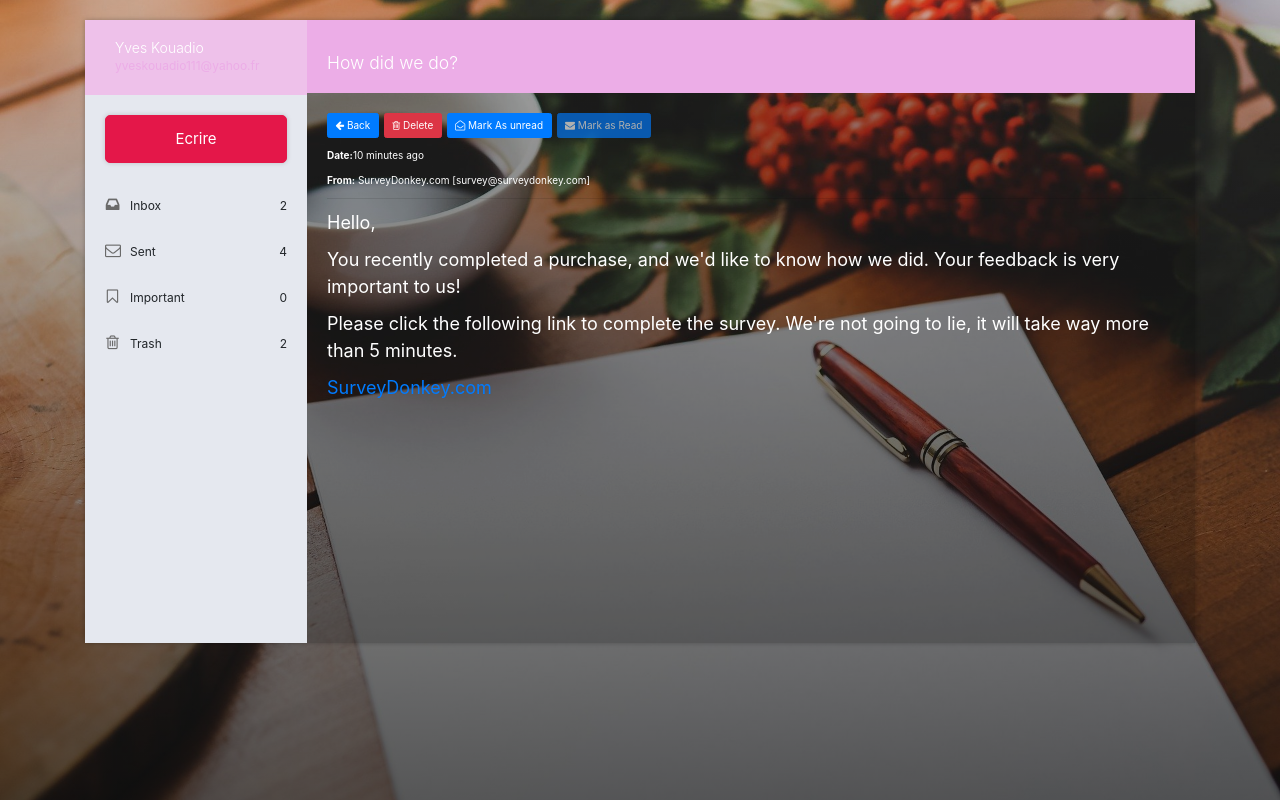
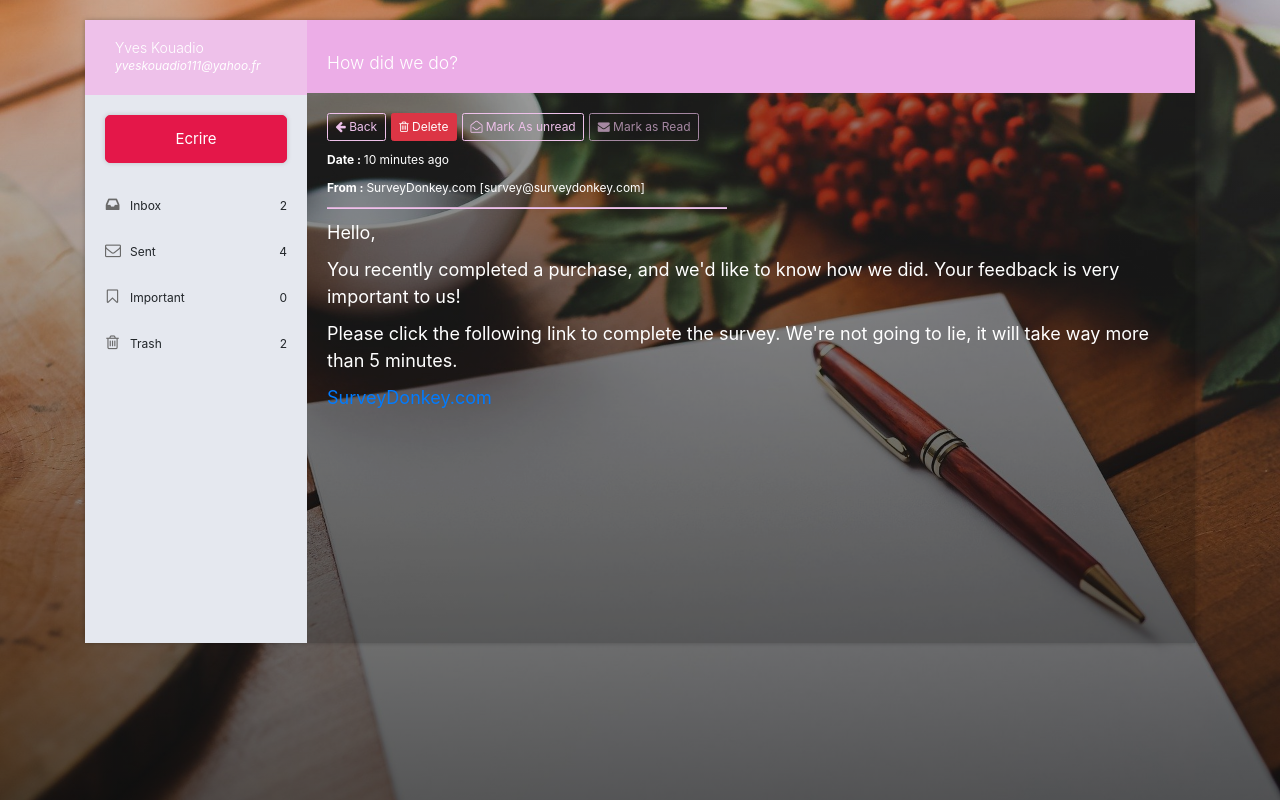
Before and after one commit to Yves97/mail-app, a Vue app: page / in a window 1280 px wide. Both pictures are taken after a click on the checkbox 346 px from the left and 169 px from the top of the page. Built offline with nearby package versions, Linux system fonts and the light colour scheme.

Commit message:
making styles

```diff
--- a/public/css/style.css
+++ b/public/css/style.css
@@ -99,8 +99,9 @@ a,a:hover{
 }
 
 .user-head .user-name .email-address {
-    color: var(--primary-color_lighten);
+    /* color: var(--primary-color_lighten); */
     font-size: 1.2rem;
+    font-style: italic;
     cursor: default;
 }
 
@@ -303,6 +304,16 @@ ul.inbox-pagination li {
     background-color: #e7e7e7;
 }
 
+.mail-info p{
+    font-size: 1.2rem;
+}
+
+.mail-info + hr{
+    background: var(--primary-color_light);
+    height: .1rem;
+    width: 40rem;
+}
+
 .fileinput-button {
     background: none repeat scroll 0 0 #eeeeee;
     border: 1px solid var(--color-white__dark);
@@ -435,6 +446,22 @@ ul.inbox-pagination li {
     padding: .2rem 1.5rem;
 }
 
+.btn-action{
+    border: 1px solid var(--primary-color_dark) !important;
+    color: var(--primary-color_dark) !important;
+    transition: all .2s;
+    font-size: 1.2rem !important;
+}
+
+.btn-action:hover{
+    background: var(--primary-color_dark);
+    color: var(--color-white) !important;
+}
+
+.btn{
+    font-size: 1.2rem !important;
+}
+
 @media (max-width: 767px) {
     .files .btn span {
         display: none;
--- a/src/components/ViewMessage.vue
+++ b/src/components/ViewMessage.vue
@@ -1,7 +1,7 @@
 <template>
     <div class="inbox-body">
         <div class="mail-option">
-            <button class="btn btn-primary" @click="navigateBack">
+            <button class="btn btn-action" @click="navigateBack">
                 <i class="fa fa-arrow-left" aria-hidden="true"></i> Back
             </button>
             <button class="btn btn-danger ml-2" @click="data.message.isDeleted = true" :disabled="data.message.isDeleted">
@@ -9,17 +9,19 @@
             </button>
 
             <template v-if="typeof data.message.isRead !== 'undefined'">
-                <button class="btn btn-primary mr-2 ml-2" @click="data.message.isRead = false" :disabled="!data.message.isRead">
+                <button class="btn btn-action mr-2 ml-2" @click="data.message.isRead = false" :disabled="!data.message.isRead">
                 <i class="fa fa-envelope-open-o" aria-hidden="true"></i> Mark As unread
                 </button>
 
-                <button class="btn btn-primary" @click="data.message.isRead = true" :disabled="data.message.isRead">
+                <button class="btn btn-action" @click="data.message.isRead = true" :disabled="data.message.isRead">
                     <i class="fa fa-envelope" aria-hidden="true"></i> Mark as Read
                 </button>
             </template>
         </div>
-        <p><strong>Date:</strong>{{ data.message.date.fromNow() }}</p>
-        <p><strong>From:</strong> {{data.message.from.name}}  [{{ data.message.from.email }}]</p>
+        <div class="mail-info">
+            <p><strong>Date : </strong>{{ data.message.date.fromNow() }}</p>
+            <p><strong>From : </strong> {{data.message.from.name}}  [{{ data.message.from.email }}]</p>
+        </div>
         <hr>
         <div v-html="data.message.content" class="message"></div>
         <div v-if="data.message.attachments.length > 0" class="attachments">
@@ -74,3 +76,7 @@
         }
     }
 </script>
+
+<style>
+
+</style>
```
